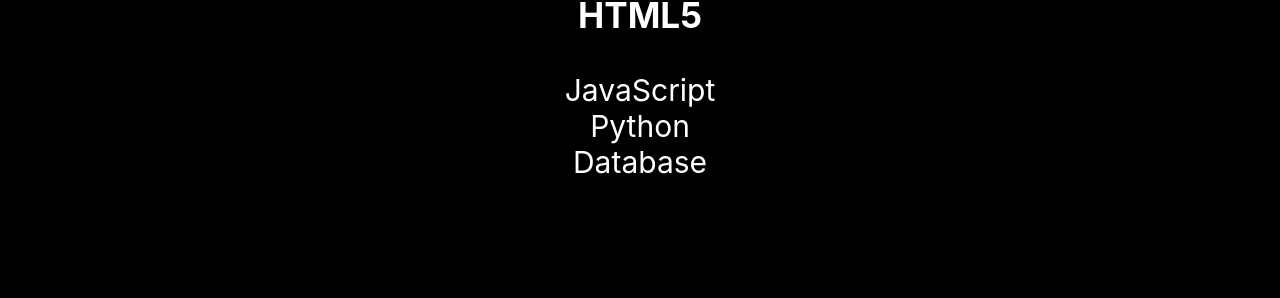
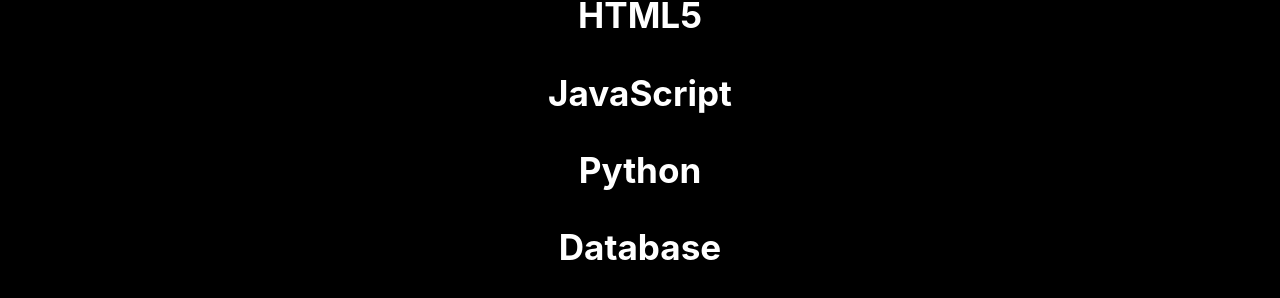
Before and after one commit to Danhayes3008/react-portfolio, a React (Create React App) app: page / in a window 1280 px wide. Shown: the part 1158-1456 px from the top of the page. Built offline with nearby package versions, Linux system fonts and the light colour scheme.

Commit message:
turned my spans into h3 tags and moved the subjects class

```diff
--- a/src/components/skills/Skills.js
+++ b/src/components/skills/Skills.js
@@ -7,17 +7,17 @@ const Skills = () => {
         <h1 className="Skills-title">Skills</h1>
       </div>
       <div className='skill'>
-        <div>
-          <h3 className='subjects'>HTML5</h3>
+        <div className='subjects'>
+          <h3>HTML5</h3>
         </div>
-        <div>
-          <span className='subjects'>JavaScript</span>
+        <div className='subjects'>
+          <h3>JavaScript</h3>
         </div>
-        <div>
-          <span className='subjects'>Python</span>
+        <div className='subjects'>
+          <h3>Python</h3>
         </div>
-        <div>
-          <span className='subjects'>Database</span>
+        <div className='subjects'>
+          <h3>Database</h3>
         </div>
       </div>
     </div>
```
